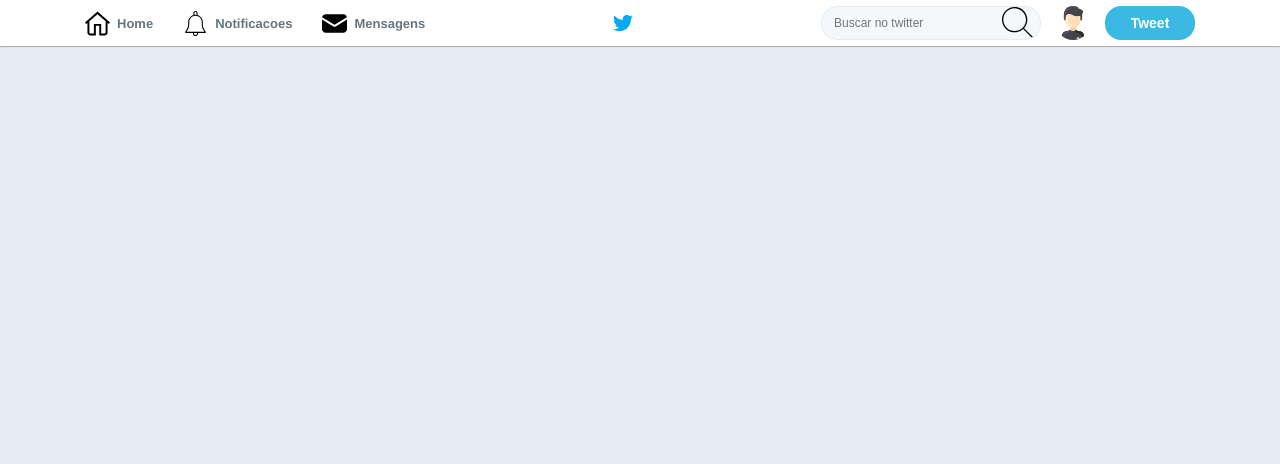
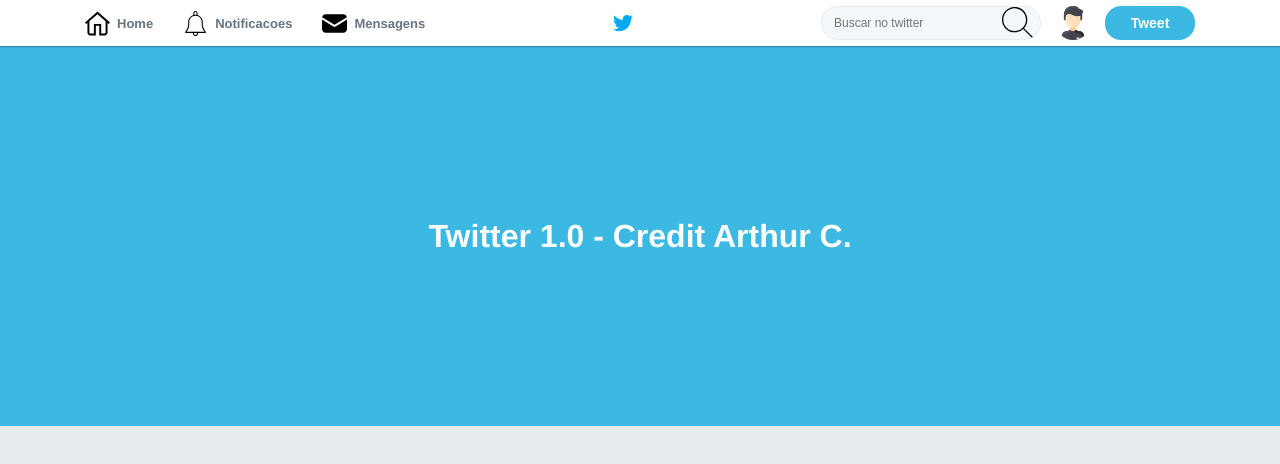
Before and after one commit to NtkArt/flexboxLearning, a plain HTML site: page index.html in a window 1280 px wide. Drawn offline with Linux system fonts and the light colour scheme.

Commit message:
Create banner

```diff
--- a/index.html
+++ b/index.html
@@ -24,5 +24,8 @@
         </div>
       </div>
     </header>
+    <div class="banner">
+      <h1>Twitter 1.0 - Credit Arthur C.</h1>
+    </div>
   </body>
 </html>
--- a/styles.css
+++ b/styles.css
@@ -14,7 +14,9 @@ body {
 header#main-header {
   height: 46px;
   background: #fff;
-  box-shadow: 0 1px 1px rgba(0, 0, 0, .25);
+  box-shadow: 0 1px 1px rgba(0, 0, 0, 0.25);
+  position: relative;
+  z-index: 1;
 }
 
 header#main-header .content {
@@ -94,3 +96,14 @@ header#main-header nav ul li img {
   margin-right: 7px;
   width: 25px;
 }
+
+div.banner {
+  height: 380px;
+  width: 100%;
+  background: #3bb9e3;
+
+  display: flex;
+  align-items: center;
+  justify-content: center;
+  color: #fff;
+}
```
